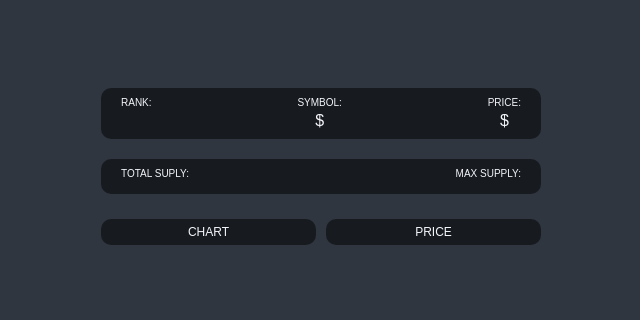
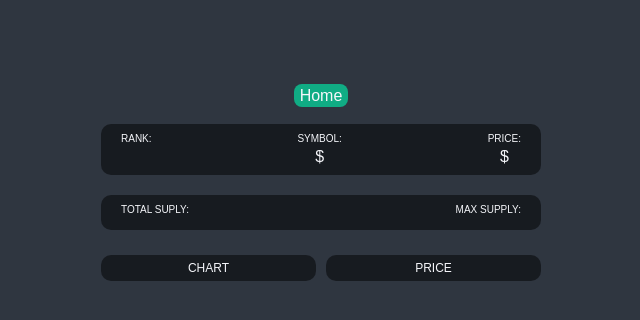
Before and after one commit to Song4025/type-script, a React (Create React App) app: page /1 in a window 1280 px wide. Shown: the top 320 px of the page, without its empty margins (319-959 px from the left). Built offline with nearby package versions, Linux system fonts and the light colour scheme; no server answers.

Commit message:
add priceInfo

```diff
--- a/package.json
+++ b/package.json
@@ -7,6 +7,7 @@
     "@testing-library/react": "^13.3.0",
     "@testing-library/user-event": "^13.5.0",
     "@types/jest": "^27.5.2",
+    "@types/moment": "^2.13.0",
     "@types/node": "^16.11.38",
     "@types/react": "^18.0.10",
     "@types/react-dom": "^18.0.5",
@@ -14,6 +15,7 @@
     "@types/react-router-dom": "^5.3.3",
     "@types/styled-components": "^5.1.25",
     "apexcharts": "^3.35.3",
+    "moment": "^2.29.3",
     "query": "^0.2.0",
     "react": "^18.1.0",
     "react-apexcharts": "^1.4.0",
--- a/src/routes/Coin.tsx
+++ b/src/routes/Coin.tsx
@@ -97,6 +97,15 @@ const Loader = styled.span`
   text-align: center;
   display: block;
 `;
+const BtnBack = styled.div`
+  text-align: center;
+  padding-bottom: 20px;
+  a {
+    background: #10ac84;
+    border-radius: 8px;
+    padding: 3px 6px;
+  }
+`;
 const Overview = styled.div`
   display: flex;
   justify-content: space-between;
@@ -186,6 +195,9 @@ function Coin (){
       <Loader>Loading...</Loader>
   ) : (
     <>
+      <BtnBack>
+        <a href="http://localhost:3000">Home</a>
+      </BtnBack>
       <Overview>
         <OverviewItem>
           <span>Rank:</span>
@@ -223,7 +235,7 @@ function Coin (){
 
       <Switch>
         <Route path={`/:coinId/price`}>
-          <Price />
+          <Price coinId={coinId}/>
         </Route>
         <Route path={`/:coinId/chart`}>
           <Chart coinId={coinId} />
--- a/src/routes/Price.tsx
+++ b/src/routes/Price.tsx
@@ -1,5 +1,67 @@
-function Price() {
-    return <h1>Price</h1>;
-  }
+import { useQuery } from "react-query";
+import { fetchCoinTickers } from "../api";
 
+interface ChartProps {
+  coinId: string;
+}
+
+interface PriceData {
+  id: string;
+  name: string;
+  symbol: string;
+  rank: number;
+  circulating_supply: number;
+  total_supply: number;
+  max_supply: number;
+  beta_value: number;
+  first_data_at: string;
+  last_updated: string;
+  quotes: {
+    USD: {
+      ath_date: string;
+      ath_price: number;
+      market_cap: number;
+      market_cap_change_24h: number;
+      percent_change_1h: number;
+      percent_change_1y: number;
+      percent_change_6h: number;
+      percent_change_7d: number;
+      percent_change_12h: number;
+      percent_change_15m: number;
+      percent_change_24h: number;
+      percent_change_30d: number;
+      percent_change_30m: number;
+      percent_from_price_ath: number;
+      price: number;
+      volume_24h: number;
+      volume_24h_change_24h: number;
+    };
+  };
+}
+function Price({ coinId }: ChartProps) {
+  const {isLoading: tickerLaoding, data: tickersData}  = useQuery<PriceData>(
+    ["tickers",coinId],
+    () => fetchCoinTickers(coinId),
+    {
+      refetchInterval: 5000,
+    }
+  );
+  const { isLoading, data } = useQuery<PriceData[]>(["ohlcv", coinId], () =>
+  fetchCoinTickers(coinId)
+);
+console.log(data);
+  return (
+    <>
+    {isLoading ? (
+        "Loading chart..."
+      ) :
+      <>
+      <p>ath_date : {tickersData?.quotes.USD.ath_date}</p>
+      <p>ath_price : {tickersData?.quotes.USD.ath_price.toFixed(2)}</p>
+      <p>price : {tickersData?.quotes.USD.price.toFixed(2)}</p>
+      </>
+    }
+    </>
+  )
+}
   export default Price;
```
Also changed, not shown: 1 other file (tests, documents, lock files or other folders). Lines whose indentation alone changed are shown as unchanged.
